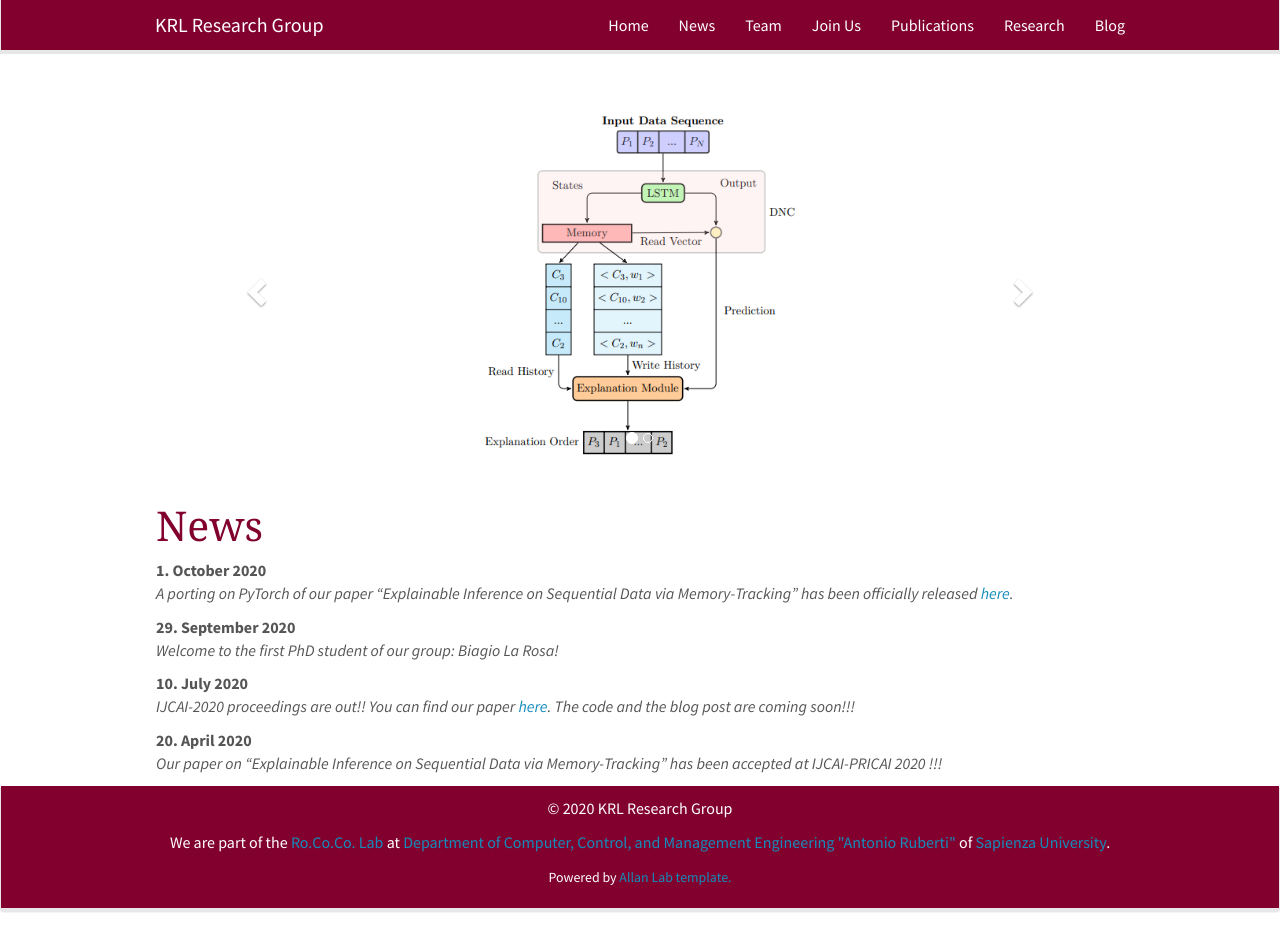
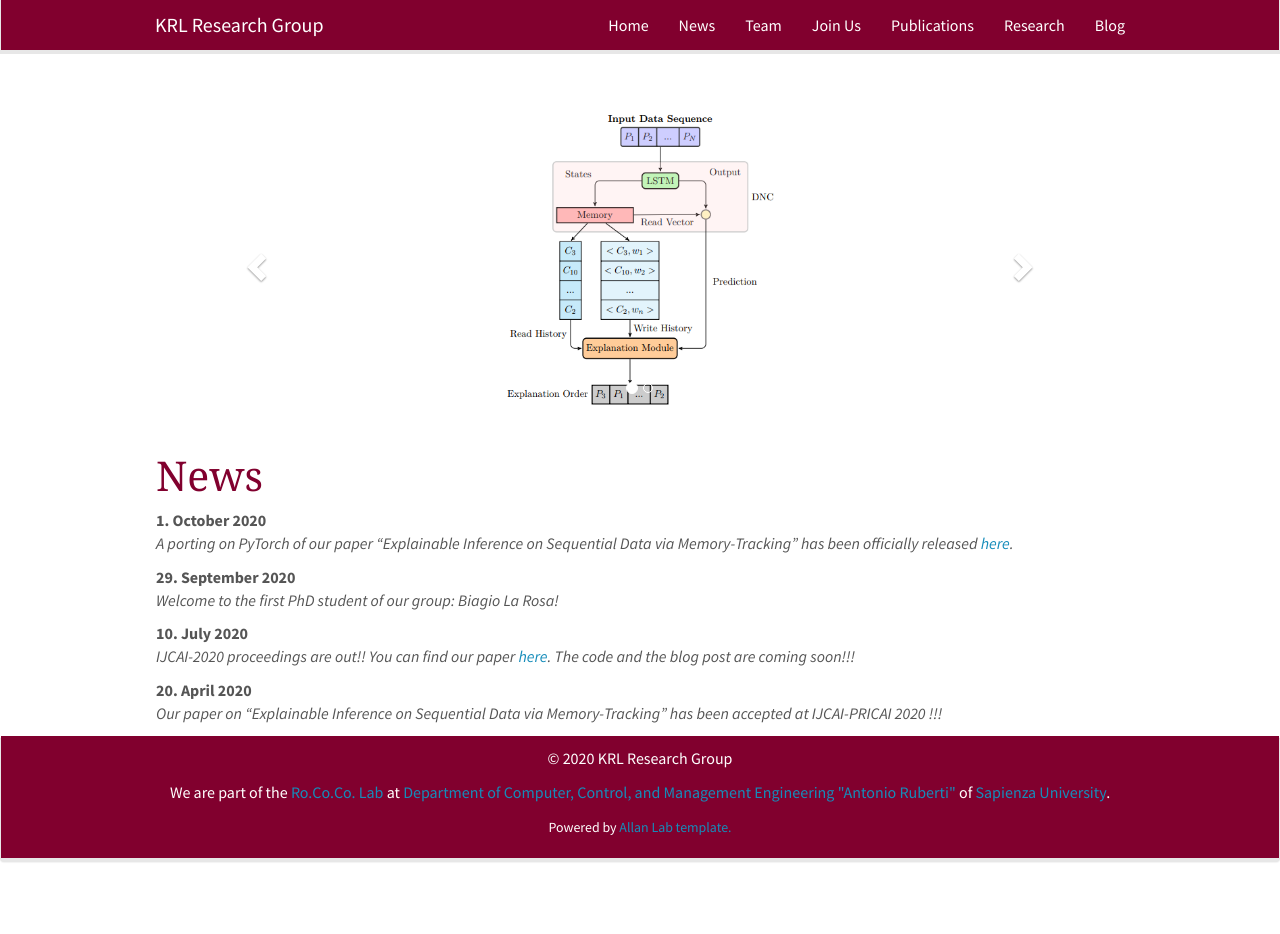
Before and after one commit to KRLGroup/krlgroup.github.io, a Jekyll site: the page built from _pages/allnews.md, in a window 1280 px wide and 934 px high. Built offline with Jekyll 4.4.1, drawn with Linux system fonts in a browser that asks for light colours; nearby versions of some CDN libraries.

Commit message:
resize slider

```diff
--- a/css/main.scss
+++ b/css/main.scss
@@ -66,7 +66,7 @@ p.byline {
 }
 
 .slider_img {
-    height:350px !important;
+    height:300px !important;
     width:auto ;/*maintain aspect ratio*/
 	max-width:60% !important;
 }
```
